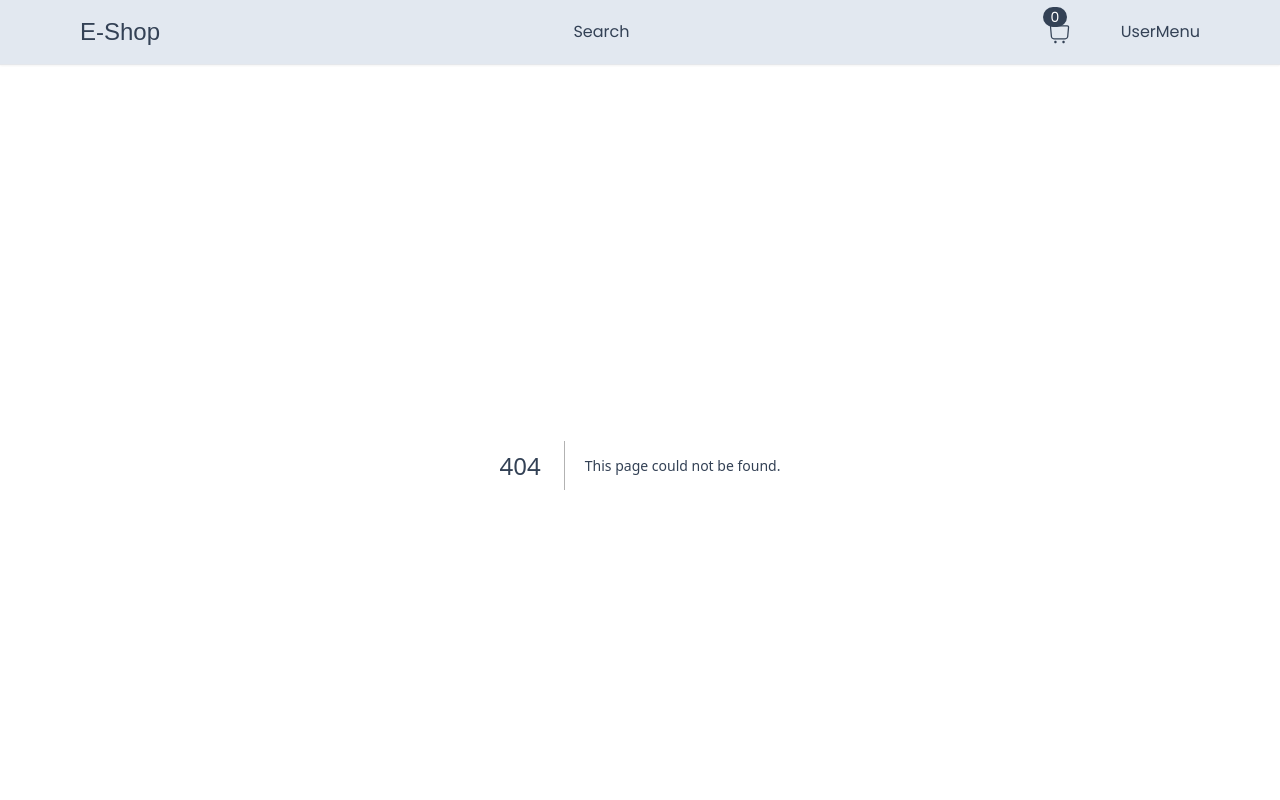
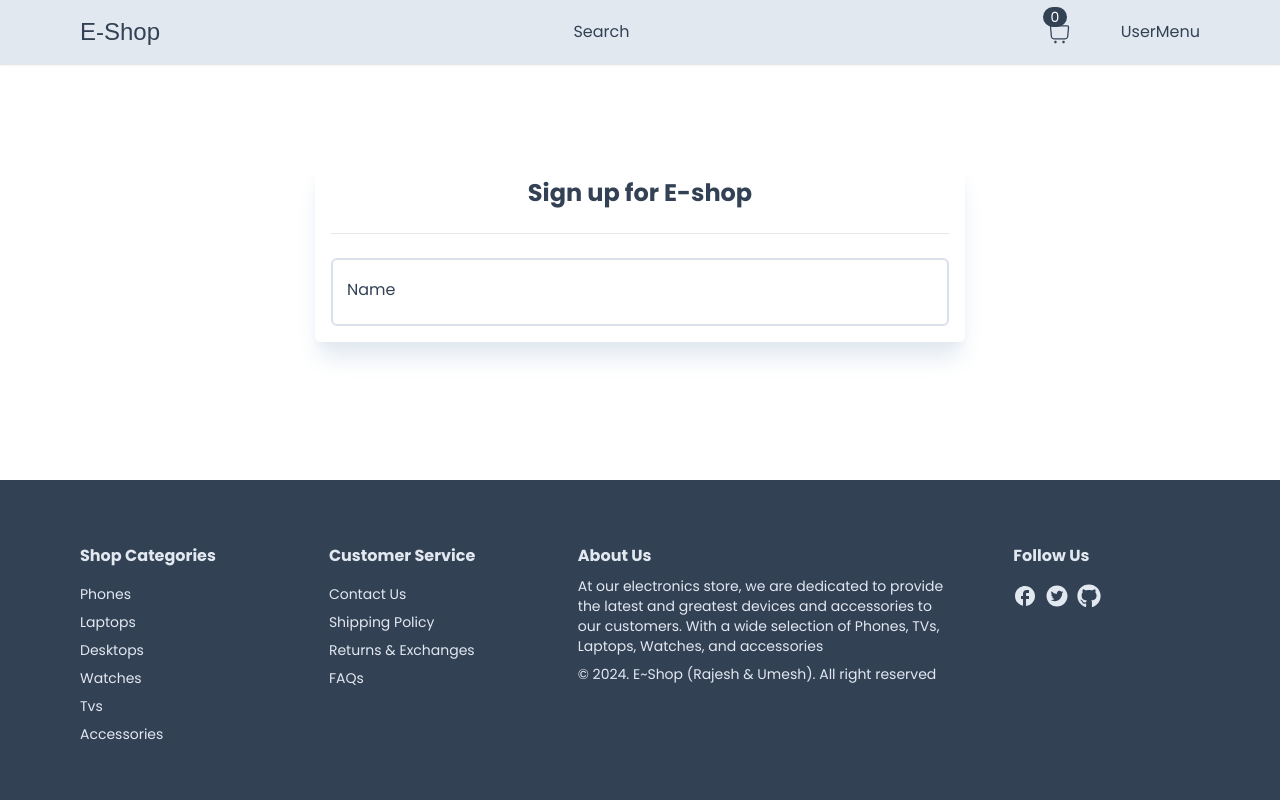
Before and after one commit to razace50/e-shop, a Next.js app: page /register in a window 1280 px wide. Before the commit this address had no page. Shown: the top 800 px of the page. Built offline with nearby package versions, Linux system fonts and the light colour scheme; a web font is replaced by a local one.

Commit message:
register form

```diff
--- /dev/null
+++ b/app/components/FormWrap.tsx
@@ -0,0 +1,37 @@
+import React from "react";
+
+const FormWrap = ({ children }: { children: React.ReactNode }) => {
+  return (
+    <div
+      className="
+  min-h-fit
+  h-full
+  flex
+  items-center
+  justify-center
+  pb-12
+  pt-24
+  "
+    >
+      <div
+        className="
+    max-w-[650px]
+    w-full
+    flex
+    flex-col
+    gap-6
+    items-center
+    shadow-xl
+    shadow-slate-200
+    rounded-md
+    p-4
+    mb:p-8
+    "
+      >
+        {children}
+      </div>
+    </div>
+  );
+};
+
+export default FormWrap;
--- /dev/null
+++ b/app/register/RegisterForm.tsx
@@ -0,0 +1,32 @@
+"use client";
+
+import { useState } from "react";
+import Heading from "../components/Heading";
+import Input from "../components/inputs/Input";
+import { register } from "module";
+import { FieldValues, useForm, SubmitHandler } from "react-hook-form";
+
+const RegisterForm = () => {
+  const [isLoading, setIsLoading] = useState(false);
+  const {
+    register,
+    handleSubmit,
+    formState: { errors },
+  } = useForm<FieldValues>({});
+  return (
+    <>
+      <Heading title="Sign up for E-shop" />
+      <hr className="bg-slate-300 w-full h-px" />
+      <Input
+        id="name"
+        label="Name"
+        disabled={isLoading}
+        register={register}
+        errors={errors}
+        required
+      />
+    </>
+  );
+};
+
+export default RegisterForm;
--- /dev/null
+++ b/app/register/page.tsx
@@ -0,0 +1,15 @@
+import Container from "../components/Container";
+import FormWrap from "../components/FormWrap";
+import RegisterForm from "./RegisterForm";
+
+const Register = () => {
+  return (
+    <Container>
+      <FormWrap>
+        <RegisterForm />
+      </FormWrap>
+    </Container>
+  );
+};
+
+export default Register;
```
